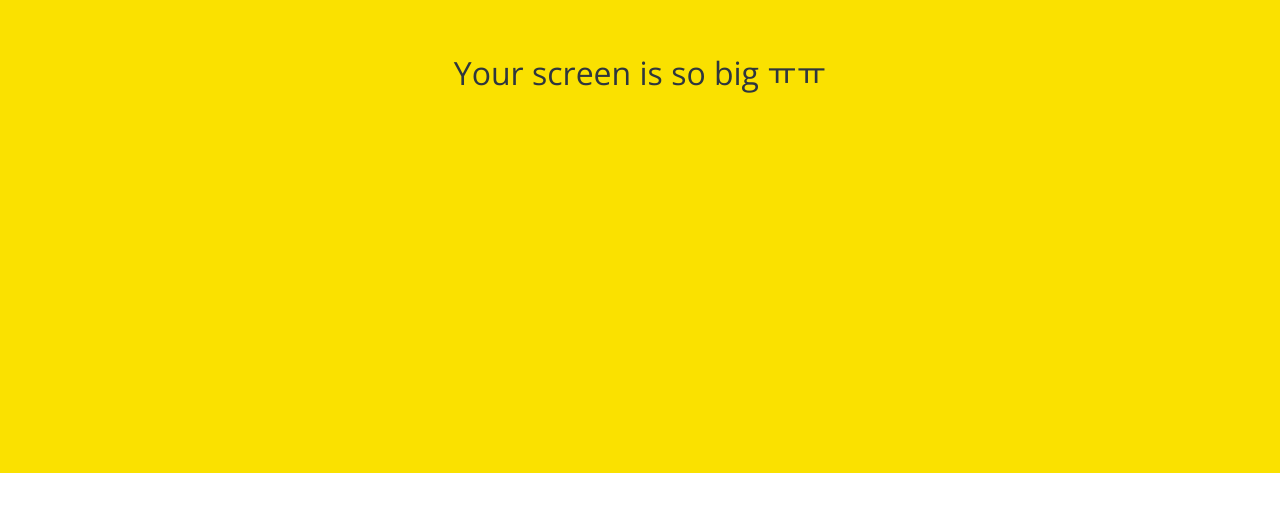
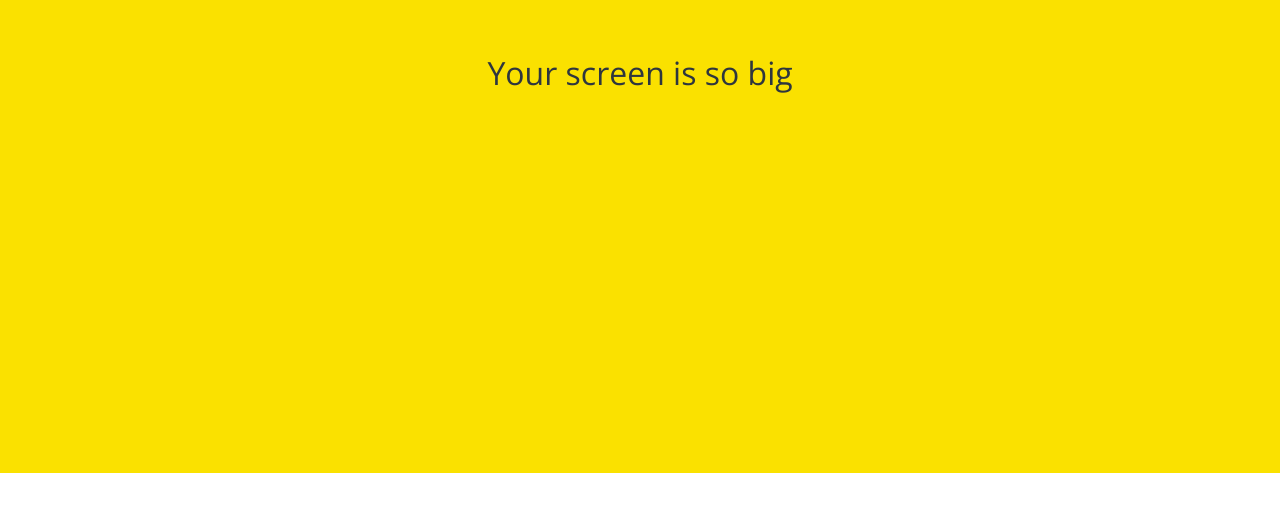
Before and after one commit to dldldl97/kokoa-clone, a plain HTML site: page friends.html in a window 1280 px wide. Shown: the part 327-838 px from the top of the page. Drawn offline with nearby package versions, Linux system fonts and the light colour scheme.

Commit message:
Update friends.html

```diff
--- a/friends.html
+++ b/friends.html
@@ -108,7 +108,7 @@
     </div>
 
     <div id="no-mobile">
-      <span>Your screen is so big ㅠㅠ</span>
+      <span>Your screen is so big</span>
     </div>
 
     <script
```
